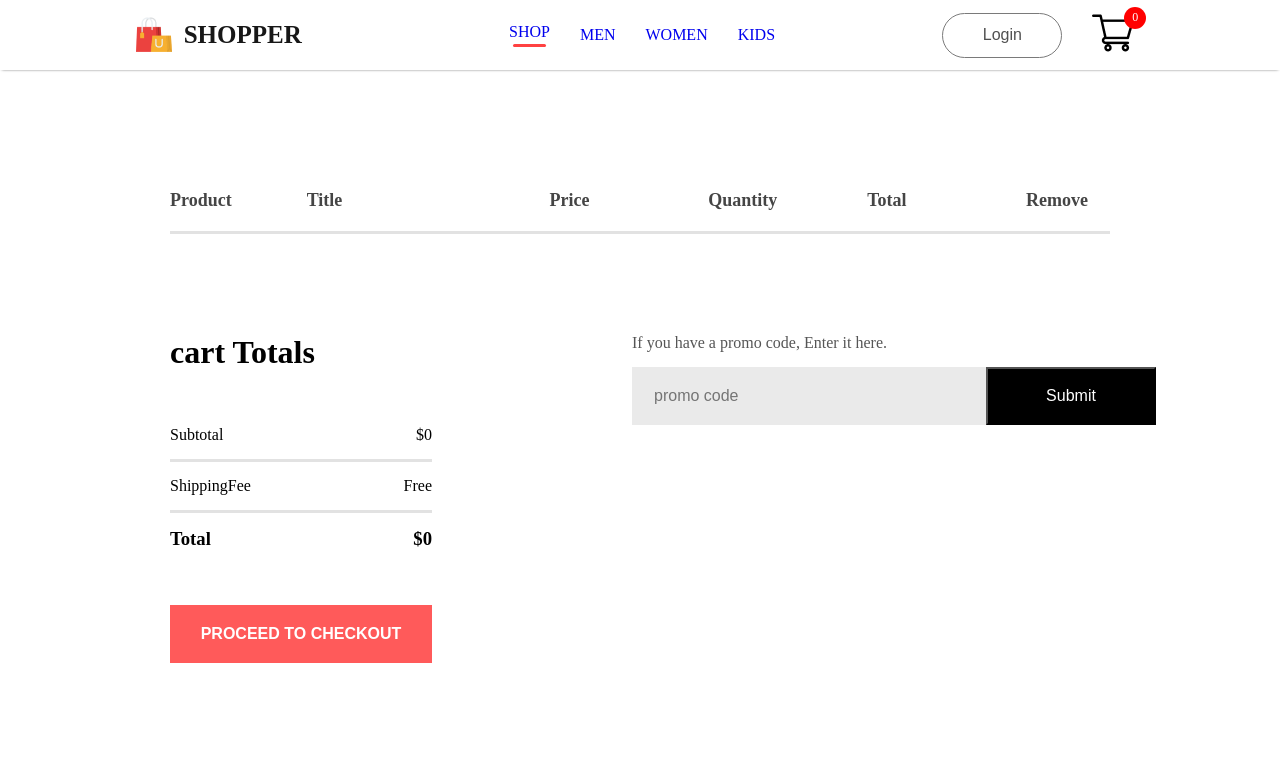
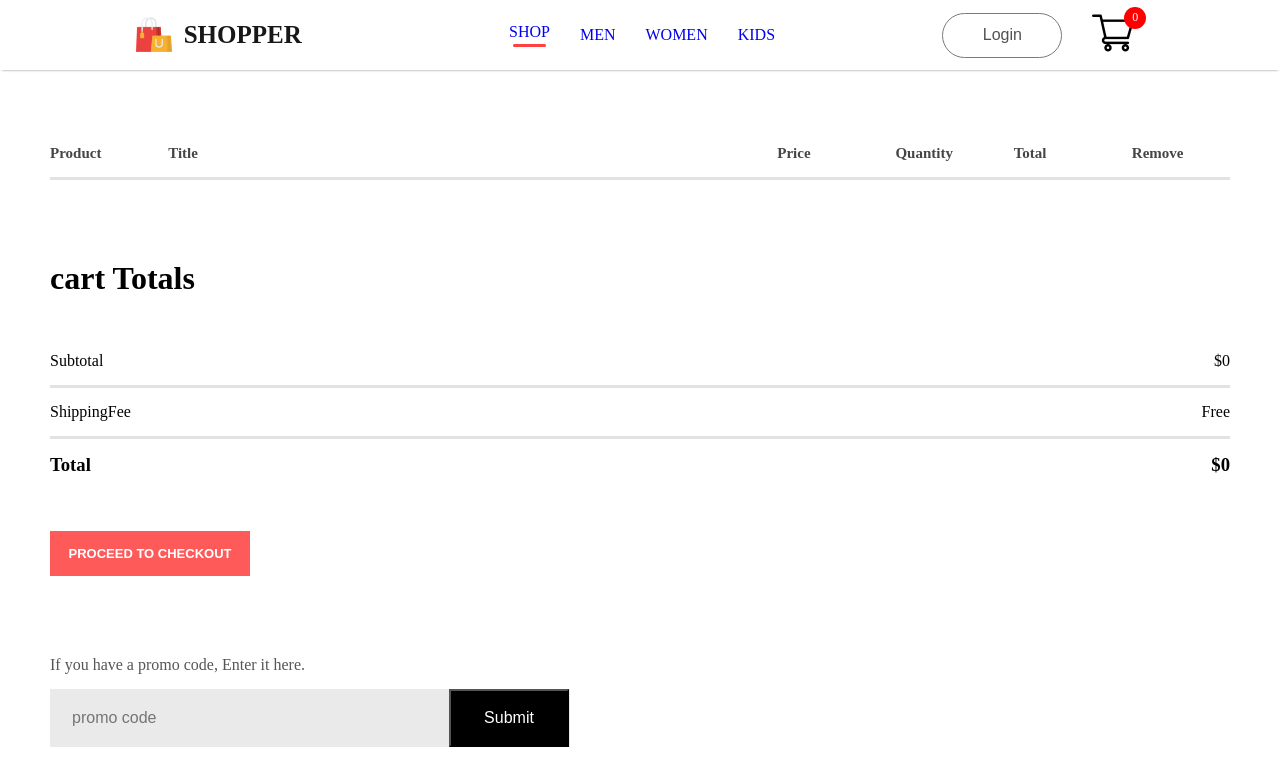
Before and after one commit to omitoful/ECom_MERN, a React (Create React App) app: page /cart in a window 1280 px wide. Shown: the top 767 px of the page. Built offline with nearby package versions, Linux system fonts and the light colour scheme.

Commit message:
finish frontend

```diff
--- a/src/Components/CartItems/CartItems.css
+++ b/src/Components/CartItems/CartItems.css
@@ -92,3 +92,59 @@
     height: 58px;
     cursor: pointer;
 }
+
+@media(max-width:1280px) {
+    .cartitems {
+        margin: 60px 50px;
+    }
+    .cartitems-format-main {
+        grid-template-columns: 0.5fr 3fr 0.5fr 0.5fr 0.5fr 0.5fr;
+        gap: 20px;
+        padding: 15px 0px;
+        font-size: 15px;
+    }
+    .carticon-product-icon {
+        height: 50px;
+    }
+    .cartitems-remove-icon {
+        margin: auto;
+    }
+    .cartitems-quantity {
+        width: 40px;
+        height: 30px;
+    }
+    .cartitems-down {
+        margin: 80px 0px;
+        flex-direction: column;
+        gap: 80px;
+    }
+    .cartitems-total {
+        margin: 0px;
+    }
+    .cartitems-total button {
+        max-width: 200px;
+        height: 45px;
+        font-size: 13px;
+    }
+    .cartitems-promobox {
+        width: auto;
+        max-width: 500px;
+    }
+    .cartitems-promobox input {
+        width: 100%;
+    }
+    .cartitems-promobox button {
+        width: 120px;
+        margin-left: -125px;
+    }
+}
+
+@media(max-width:500px) {
+    .cartitems-format-main {
+        display: none;
+        grid-template-columns: 0.5fr 3fr 0.5fr;
+    }
+    .cartitems-format {
+        display: grid;
+    }
+}
```
